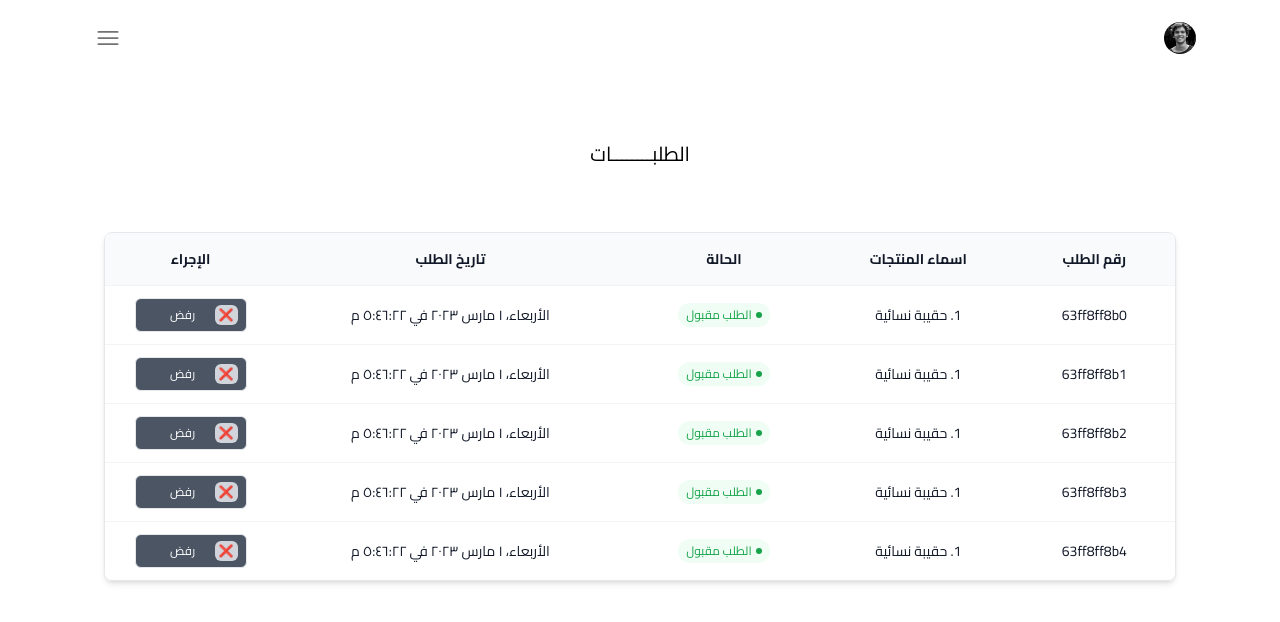
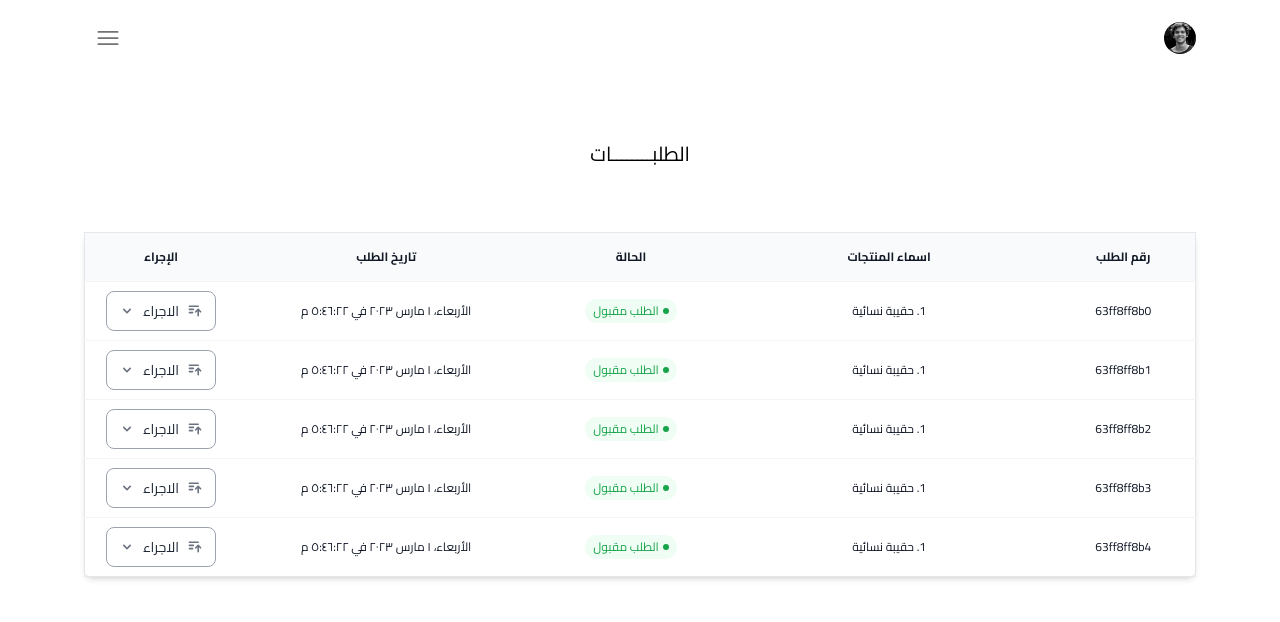
Before and after one commit to MHMDHIDR/ecommerce, a React (Vite) app: page /supplier in a window 1280 px wide. Shown: the top 622 px of the page. Built offline with nearby package versions, Linux system fonts and the light colour scheme.

Commit message:
refactored dashboards (admin&supplier) tables

```diff
--- a/index.html
+++ b/index.html
@@ -174,9 +174,7 @@
     <meta name="twitter:description" content="{{description}}" />
     <meta name="twitter:image" content="{{imageUrl}}" />
   </head>
-  <body
-    class="flex flex-col justify-between h-screen transition-all bg-white overflow-x-hidden"
-  >
+  <body class="flex flex-col justify-between h-screen transition-all bg-white">
     <noscript>
       <style>
         .javascript__msg {
--- a/src/components/NavMenu.tsx
+++ b/src/components/NavMenu.tsx
@@ -13,7 +13,7 @@ const NavMenu: React.FC<NavMenuPros> = ({
 
   return (
     <div
-      className={`relative sm:mx-auto mx-2 px-3 py-2 text-sm leading-relaxed transition-colors duration-150 bg-white dark:bg-gray-700 border border-gray-400 rounded-lg dropdown:block focus:outline-none hover:border-gray-600 focus:shadow-outline focus:border-gray-900 cursor-pointer${
+      className={`relative sm:mx-auto max-w-fit mx-2 px-3 py-2 text-sm leading-relaxed transition-colors duration-150 bg-white dark:bg-gray-700 border border-gray-400 rounded-lg dropdown:block focus:outline-none hover:border-gray-600 focus:shadow-outline focus:border-gray-900 cursor-pointer${
         isOptions ? ' 3xl:max-w-fit' : ''
       }`}
       role='menuitem'
--- a/src/pages/dashboard/Orders/index.tsx
+++ b/src/pages/dashboard/Orders/index.tsx
@@ -6,6 +6,7 @@ import Layout from '@/components/Layout'
 import { AcceptBtn, RejectBtn } from '@/components/TableActions'
 import { ORDER } from '@/constants'
 import { createLocaleDateString } from '@/utils/convertDate'
+import NavMenu from '@/components/NavMenu'
 
 const SupplierDashboard = () => {
   const DOCUMENT_TITLE = 'الطلبــــــــات'
@@ -14,11 +15,9 @@ const SupplierDashboard = () => {
   return (
     <Suspense fallback={<LoadingPage />}>
       <Layout>
-        <section className='container px-5 mx-auto mb-20 max-w-6xl rtl'>
+        <section className='container overflow-x-auto px-5 rtl mx-auto max-w-6xl h-full mb-20'>
           <h2 className='text-xl text-center my-16'>{DOCUMENT_TITLE}</h2>
-
-          <div className='overflow-x-auto rounded-lg border border-gray-200 dark:border-gray-900 shadow-md m-5 dark:shadow-gray-900'>
-            <table className='w-full border-collapse text-center bg-white dark:bg-gray-600 text-sm text-gray-900 dark:text-white'>
+          <table className='w-full bg-white dark:bg-gray-600 text-xs text-gray-900 dark:text-white text-center rounded-lg border border-gray-200 dark:border-gray-900 shadow-md dark:shadow-gray-900'>
             <thead className='bg-gray-50 dark:bg-gray-700'>
               <tr>
                 <th className='py-4'>رقم الطلب</th>
@@ -36,7 +35,7 @@ const SupplierDashboard = () => {
                       <span>{ORDER._id + idx}</span>
                     </Link>
                   </td>
-                    <td>
+                  <td className='min-w-[15rem]'>
                     <Link to={`order/${ORDER._id}`} className='inline-block py-4 px-6'>
                       <menu className='list-decimal'>
                         {ORDER.orderItems.map((item: any, idx: number) => (
@@ -73,12 +72,13 @@ const SupplierDashboard = () => {
                       </span>
                     </Link>
                   </td>
-                    <td>
+                  <td className='min-w-[13rem]'>
                     <Link to={`order/${ORDER._id}`} className='inline-block py-4 px-6'>
                       <span>{createLocaleDateString(ORDER.orderDate)}</span>
                     </Link>
                   </td>
                   <td>
+                    <NavMenu>
                       {ORDER.orderStatus === 'pending' ? (
                         <>
                           <AcceptBtn id={'order._id'} phone={'order.userEmail'} />
@@ -91,12 +91,12 @@ const SupplierDashboard = () => {
                       ) : (
                         <span>لا يوجد إجراء</span>
                       )}
+                    </NavMenu>
                   </td>
                 </tr>
               ))}
             </tbody>
           </table>
-          </div>
         </section>
       </Layout>
     </Suspense>
--- a/src/pages/dashboard/Products/View.tsx
+++ b/src/pages/dashboard/Products/View.tsx
@@ -20,6 +20,7 @@ import { ProductProps } from '@/types'
 import { API_URL, PRODUCT, TIME_TO_EXECUTE, USER_DATA } from '@/constants'
 import { parseJson } from '@/utils/jsonTools'
 import { getCookies } from '@/utils/cookies'
+import NavMenu from '@/components/NavMenu'
 
 const ViewProduct = () => {
   const DOCUMENT_TITLE = 'عرض المنتجات'
@@ -105,7 +106,7 @@ const ViewProduct = () => {
     <ModalNotFound />
   ) : (
     <Layout>
-      <section className='container overflow-x-hidden px-5 rtl mx-auto max-w-6xl h-full'>
+      <section className='container overflow-x-auto px-5 rtl mx-auto max-w-6xl h-full'>
         <div className='hidden'>
           {isItemDeleted === 1
             ? notify({
@@ -128,8 +129,7 @@ const ViewProduct = () => {
           />
         )}
         <h2 className='text-xl text-center my-16'>{DOCUMENT_TITLE}</h2>
-        <div className='overflow-x-auto text-center rounded-lg border border-gray-200 dark:border-gray-900 shadow-md dark:shadow-gray-900'>
-          <table className='w-full bg-white dark:bg-gray-600 text-xs text-gray-900 dark:text-white'>
+        <table className='w-full bg-white dark:bg-gray-600 text-xs text-gray-900 dark:text-white text-center rounded-lg border border-gray-200 dark:border-gray-900 shadow-md dark:shadow-gray-900'>
           <thead className='bg-gray-50 dark:bg-gray-700'>
             <tr>
               <th className='py-2'>الرقم</th>
@@ -151,10 +151,7 @@ const ViewProduct = () => {
               </tr>
             ) : products.length > 0 ? (
               products?.map((product: ProductProps, idx: number) => (
-                  <tr
-                    className='hover:bg-gray-50 dark:hover:bg-gray-700'
-                    key={product.id}
-                  >
+                <tr className='hover:bg-gray-50 dark:hover:bg-gray-700' key={product.id}>
                   <td>
                     <Link to={goTo(`product/${product.id}`)} className='py-3 px-5'>
                       <span>{idx + 1}</span>
@@ -172,7 +169,7 @@ const ViewProduct = () => {
                       />
                     </Link>
                   </td>
-                    <td>
+                  <td className='min-w-[12rem]'>
                     <Link to={goTo(`product/${product.id}`)} className='py-3 px-5'>
                       {removeSlug(product.itemName)}
                     </Link>
@@ -212,23 +209,25 @@ const ViewProduct = () => {
                       </span>
                     </Link>
                   </td>
-                    <td>
+                  <td className='min-w-[14rem]'>
                     <Link to={goTo(`product/${product.id}`)} className='py-3 px-5'>
                       <span>{createLocaleDateString(product.CreateDate)}</span>
                     </Link>
                   </td>
-                    <td>
+                  <td className='min-w-[14rem]'>
                     <Link to={goTo(`product/${product.id}`)} className='py-3 px-5'>
                       <span>{createLocaleDateString(product.UpdateDate)}</span>
                     </Link>
                   </td>
                   <td>
+                    <NavMenu>
                       <DeleteBtn
                         id={product.id}
                         itemName={product.itemName}
                         imgUrl={product.imgUrl}
                       />
                       <EditBtn id={product.id} />
+                    </NavMenu>
                   </td>
                 </tr>
               ))
@@ -251,7 +250,6 @@ const ViewProduct = () => {
             )}
           </tbody>
         </table>
-        </div>
       </section>
     </Layout>
   )
--- a/src/pages/dashboard/Users/View.tsx
+++ b/src/pages/dashboard/Users/View.tsx
@@ -19,6 +19,7 @@ import { AppSettingsProps, UserType } from '@/types'
 import { API_URL, TIME_TO_EXECUTE, USER_DATA } from '@/constants'
 import { getCookies } from '@/utils/cookies'
 import { parseJson, stringJson } from '@/utils/jsonTools'
+import NavMenu from '@/components/NavMenu'
 
 const ViewUsers = () => {
   const DOCUMENT_TITLE = 'المستخدمين'
@@ -137,7 +138,7 @@ const ViewUsers = () => {
     <ModalNotFound />
   ) : (
     <Layout>
-      <section className='container overflow-x-hidden px-5 rtl mx-auto max-w-6xl h-full'>
+      <section className='container overflow-x-auto px-5 rtl mx-auto max-w-6xl h-full mb-20'>
         <div className='hidden'>
           {isActionDone === 1
             ? notify({
@@ -165,8 +166,7 @@ const ViewUsers = () => {
           />
         )}
         <h2 className='text-xl text-center my-16'>{DOCUMENT_TITLE}</h2>
-        <div className='overflow-x-auto text-center rounded-lg border border-gray-200 dark:border-gray-900 shadow-md dark:shadow-gray-900'>
-          <table className='w-full bg-white dark:bg-gray-600 text-xs text-gray-900 dark:text-white'>
+        <table className='w-full bg-white dark:bg-gray-600 text-xs text-gray-900 dark:text-white text-center rounded-lg border border-gray-200 dark:border-gray-900 shadow-md dark:shadow-gray-900'>
           <thead className='bg-gray-50 dark:bg-gray-700'>
             <tr>
               <th className='py-2'>الرقم</th>
@@ -202,12 +202,12 @@ const ViewUsers = () => {
                       className='object-cover rounded-lg shadow-md h-9 w-9'
                     />
                   </td>
-                    <td>
+                  <td className='min-w-[13rem]'>
                     {user.firstname || user.lastname
                       ? user.firstname + ' ' + user.lastname
                       : user.username}
                   </td>
-                    <td>{user.username}</td>
+                  <td className='min-w-[10rem]'>{user.username}</td>
                   <td>
                     <span className='inline-block min-w-max font-bold'>
                       {user.type === 'admin'
@@ -219,7 +219,7 @@ const ViewUsers = () => {
                         : user.type}
                     </span>
                   </td>
-                    <td>
+                  <td className='min-w-[5rem]'>
                     <span
                       className={`inline-flex items-center gap-1 min-w-max rounded-full px-2 py-1 text-xs ${
                         user.status === 'active'
@@ -245,10 +245,11 @@ const ViewUsers = () => {
                         : 'في انتظار الادارة'}
                     </span>
                   </td>
-                    <td>
+                  <td className='min-w-[13rem]'>
                     <span>{createLocaleDateString(user.registerDate)}</span>
                   </td>
                   <td>
+                    <NavMenu>
                       <DeleteBtn id={user.id} itemName={user.username} type={user.type} />
                       {user.status === 'block' ? (
                         <AcceptBtn
@@ -265,6 +266,7 @@ const ViewUsers = () => {
                           label='حظر'
                         />
                       )}
+                    </NavMenu>
                   </td>
                 </tr>
               ))
@@ -281,7 +283,6 @@ const ViewUsers = () => {
             )}
           </tbody>
         </table>
-        </div>
       </section>
     </Layout>
   )
```
Lines whose indentation alone changed are shown as unchanged.
